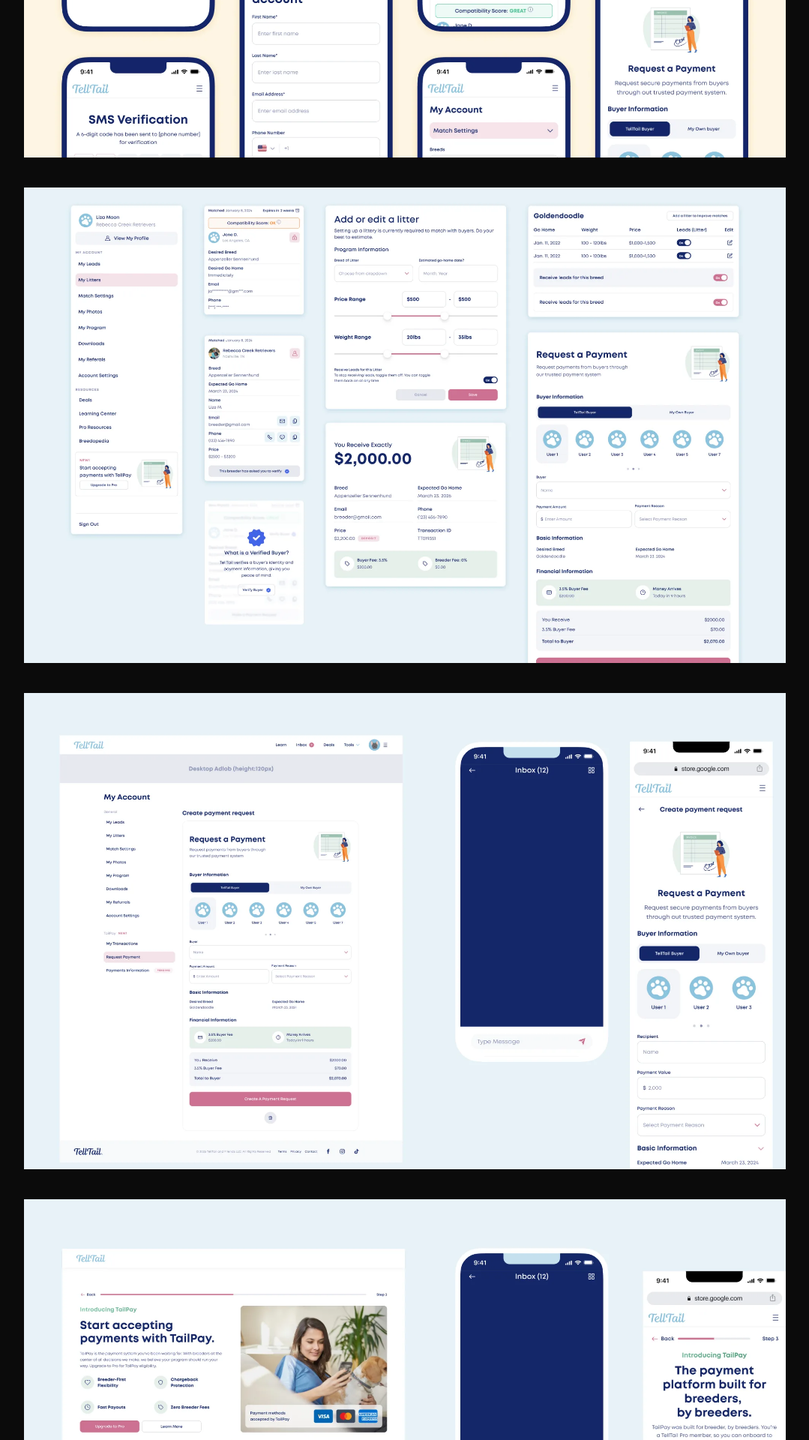
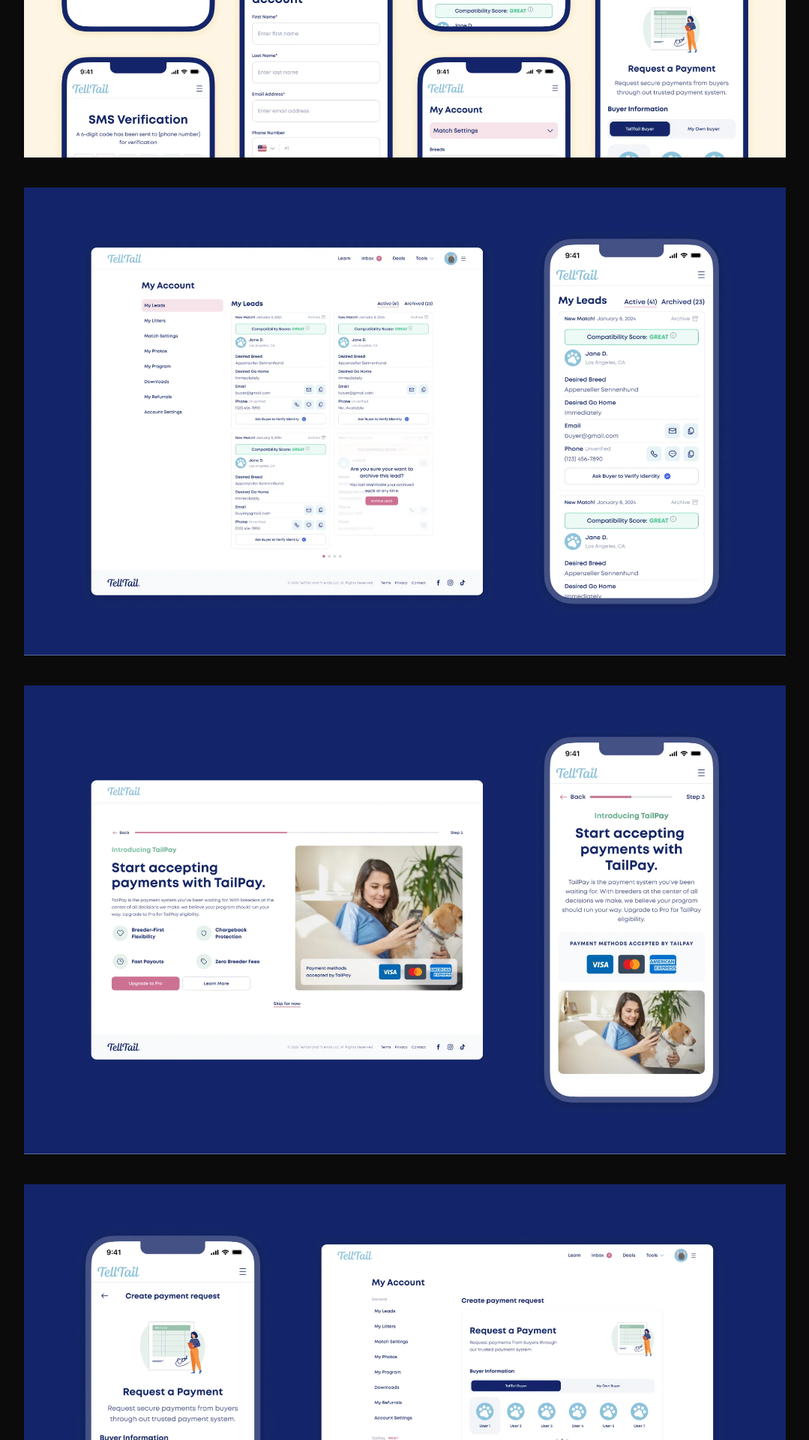
Before and after one commit to niv-ginat/niv-ginat, a Jekyll site: the page built from _projects/telltail.html, in a window 1280 px wide. Shown: the part 2647-4567 px from the top of the page at 75% size, without its empty margins (100-1179 px from the left). Built offline with Jekyll 4.4.1, drawn with Linux system fonts in a browser that asks for light colours.

Commit message:
TellTail: add leads and payment pages, refresh components
Leads, TailPay intro and payment request replace the two older payments
exports, which showed a blank phone and a placeholder panel. Gallery now
follows the write-up: leads and verification, payments, states, brand.

Co-Authored-By: Claude Opus 5 (1M context) <noreply@anthropic.com>

```diff
--- a/_projects/telltail.html
+++ b/_projects/telltail.html
@@ -9,12 +9,14 @@ thumb: "/images/thumbnails/telltail-thumbnail.webp"
 image_dir: "/images/telltail/"
 video: "/video/telltail-match-card.mp4"
 video_alt: "A TellTail match card moving through its states — new match, compatibility score, verification, masked contact details, payment request"
-# Explicit order — argument first, brand last.
+# Explicit order — follows the write-up: leads and verification, then
+# payments, then states, brand last.
 gallery:
   - "/images/telltail/TT_Mobile.webp"
+  - "/images/telltail/TT_Leads.webp"
+  - "/images/telltail/TT_TailPay_Intro.webp"
+  - "/images/telltail/TT_Payment_Request.webp"
   - "/images/telltail/TT_Components.webp"
-  - "/images/telltail/TT_Payments.webp"
-  - "/images/telltail/TT_Payments_2.webp"
   - "/images/telltail/TT_Onboarding.webp"
   - "/images/telltail/TT_Illustration.webp"
 role: "Head of Product & Art Director"
```
Also changed, not shown: images/telltail/TT_Components.webp, images/telltail/TT_Leads.webp (added), images/telltail/TT_Payment_Request.webp (added), images/telltail/TT_Payments.webp (deleted), images/telltail/TT_Payments_2.webp (deleted), images/telltail/TT_TailPay_Intro.webp (added).
